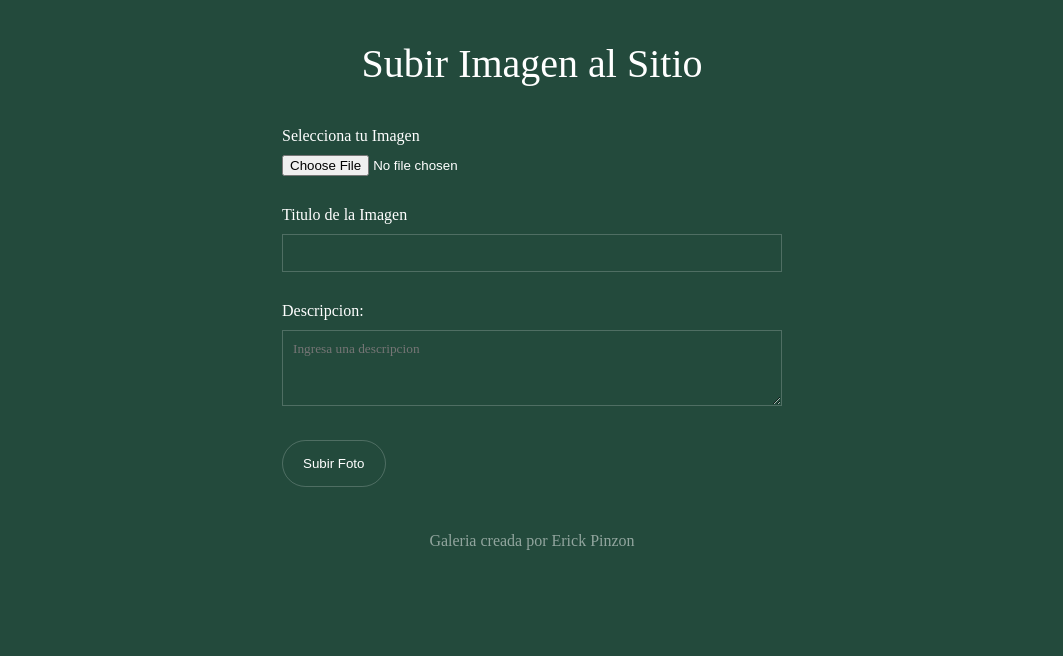
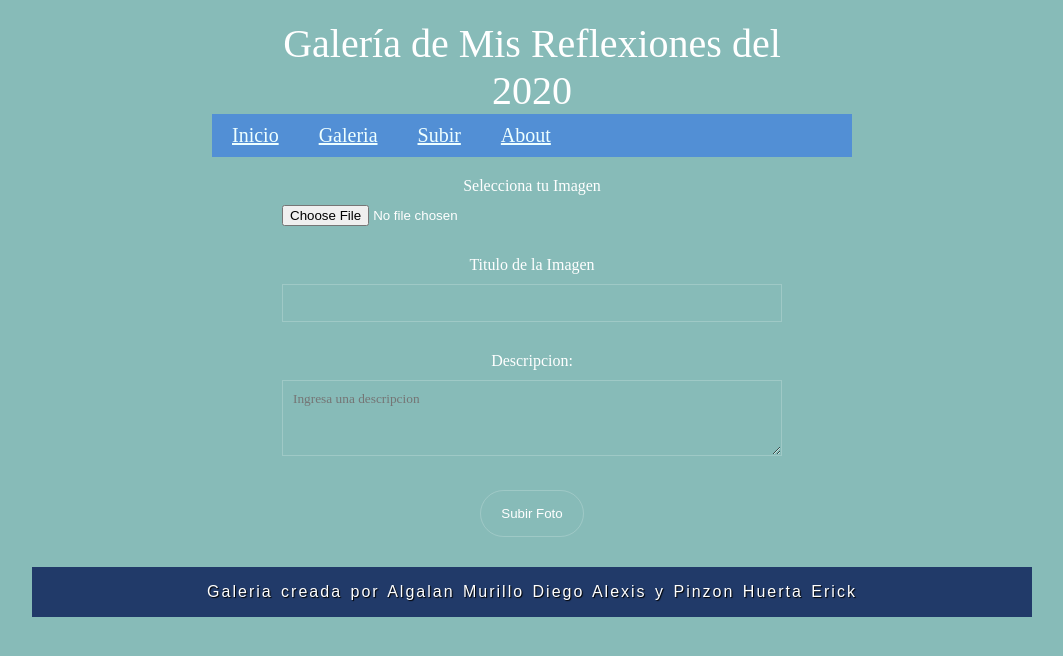
Before and after one commit to erickpinzon18/Galeria-HTML, a PHP site: page /subir.php in a window 1280 px wide. Shown: the top 656 px of the page, without its empty margins (108-1171 px from the left). Run offline with PHP 8.4, Linux system fonts and the light colour scheme.

Commit message:
Proyecto Final
Se agrego menu de interaccion entre las diferentes paginas, se agrego el formato en paginas de reflexion y acerca de

```diff
--- a/css/estilos.css
+++ b/css/estilos.css
@@ -1,3 +1,91 @@
+* {
+    margin: 0;
+    padding: 0;
+}
+
+body{
+    background: #e6e6e6;
+}
+header, .main, footer {
+    width: 90%;
+    max-width: 1000px;
+    margin:20px;
+}
+header nav{
+background: #528fd5;
+overflow: hidden;
+}
+header nav ul{
+list-style:none;
+}
+header nav ul li{
+float: left;
+}
+header nav ul li a{
+padding: 10px 20px;
+display: block;
+color: rgb(255, 255, 255);
+text-decoration: none;
+
+}
+header nav ul li a:hover{
+
+background:  #75acec;
+}
+.main .articles{
+width: 68.5%;
+margin-right: 1.5%;
+float: left;
+
+}
+
+.main .articles article{
+padding: 20px;
+margin-bottom: 20px;
+background: rgb(138, 176, 187);
+}
+
+aside {
+width: 30%;
+background: #264553;
+float: left;
+padding: 20px;
+box-sizing: border-box;
+}
+
+aside img {
+    width:250px;
+}
+
+footer p{
+background: rgb(33, 58, 105);
+color: #fff;
+clear: both;
+padding: 10px opx;
+text-align: center;
+}
+
+/* para el manejo de texto tipografia presentacion */
+h2, h3 {
+font-weight: normal;
+text-align: justify;
+background: #ccc;
+text-transform: capitalize;
+}
+p {
+font-family: Sans-serif,Helvetica,Arial;
+margin-top: 20px;
+font-size: 12px;
+font-weight: normal;
+text-align: justify;
+line-height: 20px;
+text-decoration: none;
+letter-spacing: 2px;
+word-spacing: 2px;
+text-shadow: 1px 1px 1px #000;
+
+}
+
 * {
 	margin: 0;
 	padding: 0;
@@ -9,7 +97,7 @@
 body {
 	font-size: 16px;
 	font-family: "Times New Roman", Georgia, serif;
-	background: #234a3c;
+	background: #87bbb8;
 	color:#fff;
 }
 
@@ -127,7 +215,7 @@ header {
 
 footer .copyright {
 	text-align: center;
-	color:rgba(255,255,255,.5);
+	color:rgb(255, 255, 255);
 	font-size: 16px;
 	padding: 15px 0;
 }
@@ -226,3 +314,34 @@ footer .copyright {
 .formulario .submit:hover {
 	border:1px solid rgba(255,255,255,1);
 }
+
+header {
+	width: 50%;
+	max-width: 10000px;
+	margin: 20px;
+}
+
+/* Se establece el color de fondo de la cabecera y se posiciona para que sea visible*/
+header nav {
+	background: #528fd5;
+	overflow: hidden;
+}
+/*Se pondria un estilo de lista*/
+header nav ul {
+	list-style: none;
+}
+/*Se posiciona la lista horizontalmente en lugar de vertical*/
+header nav ul li {
+	float: left;
+}
+/* Se agrega un margen de 10 px y se agreaga unos bloques de separacion, se le da color a las letras y se decora el texto con un lineado*/
+header nav ul li a {
+	padding: 10px 20px;
+	display: block;
+	color: #Eff;
+	text-decoration: underline;
+}
+/*Se agrega un fondo al hover*/
+header nav ul li a:hover {
+	background: #75ACEC;
+}
--- a/subir.php
+++ b/subir.php
@@ -6,7 +6,7 @@
 
     if (!$conexion) {
         die();
-     }
+    }
 
     if ($_SERVER['REQUEST_METHOD'] == 'POST' && !empty($_FILES)) {
         $check = @getimagesize($_FILES['foto']['tmp_name']);
--- a/views/foto.view.php
+++ b/views/foto.view.php
@@ -2,11 +2,11 @@
 <html lang="en">
 <head>
     <meta charset="UTF-8">
-
     <link rel="stylesheet" href="css/estilos.css">
     <title>Galeria</title>
 </head>
 <body>
+    <center>
         <header>
             <div class="contenedor">
                 <h1 class="titulo">Foto: <?php
@@ -22,7 +22,7 @@
         <div class="contenedor">
             <div class="foto">
                 <img src="fotos/<?php echo $foto['imagen']; ?>" alt="">
-            <p class="texto"><?php echo $foto['texto']; ?></p>
+                <p align="center" class="texto"><?php echo $foto['texto']; ?></p>
                 <a href="index.php" class="regresar"> Regregar</a>
             </div>
         </div>
@@ -30,5 +30,6 @@
         <footer>
             <p class="copyright">Galeria creada por Pinzon Huerta Erick / Algalan Murillo Diego Alexis</p>
         </footer>
+    </center>
 </body>
 </html>
--- a/views/subir.view.php
+++ b/views/subir.view.php
@@ -6,13 +6,32 @@
     <title>Galeria</title>
 </head>
 <body>
+    <center>
         <header>
             <div class="contenedor">
-            <h1 class="titulo">Subir Imagen al Sitio</h1>
+                <h1 class="titulo">Galería de Mis Reflexiones del 2020</h1>
             </div>
+		    <nav>
+			    <ul type="none">
+				    <li class="NavElement">
+					    <a href="reflexion.php">Inicio</a>
+				    </li>
+				    <li class="NavElement">
+					    <a href="index.php">Galeria</a>
+				    </li>
+				    <li class="NavElement">
+					    <a href="subir.php">Subir</a>
+				    </li>
+				    <li class="NavElement">
+					    <a href="acerca.php">About</a>
+				    </li>
+			    </ul>
+		    </nav>
         </header>
+    <center>
 
     <div class="contenedor">
+        <center>
             <form class="formulario" method="post" enctype="multipart/form-data"
                 action="
                         <?php
@@ -27,14 +46,14 @@
                 <label for="texto">Descripcion:</label>
                 <textarea name="texto" id="texto" placeholder="Ingresa una descripcion"></textarea>
                 <input type="submit" class="submit" value="Subir Foto">
+
             </form>
+        <center>
     </div>
 
     <footer>
-        <p class="copyright">Galeria creada por Erick Pinzon</p>
+        <p class="copyright">Galeria creada por Algalan Murillo Diego Alexis y Pinzon Huerta Erick</p>
     </footer>
 
 </body>
 </html>
-</body>
-</html>
```
Also changed, not shown: acerca.php (added, +61 -0 lines), foto.php (+5 -3 lines), index.php (+1 -11 lines), reflexion.php (added, +55 -0 lines), views/index.view.php (+20 -9 lines), fotos/reflexion.jpg (added), fotos/relfexion2.jpg (added). Lines whose indentation alone changed are shown as unchanged.
